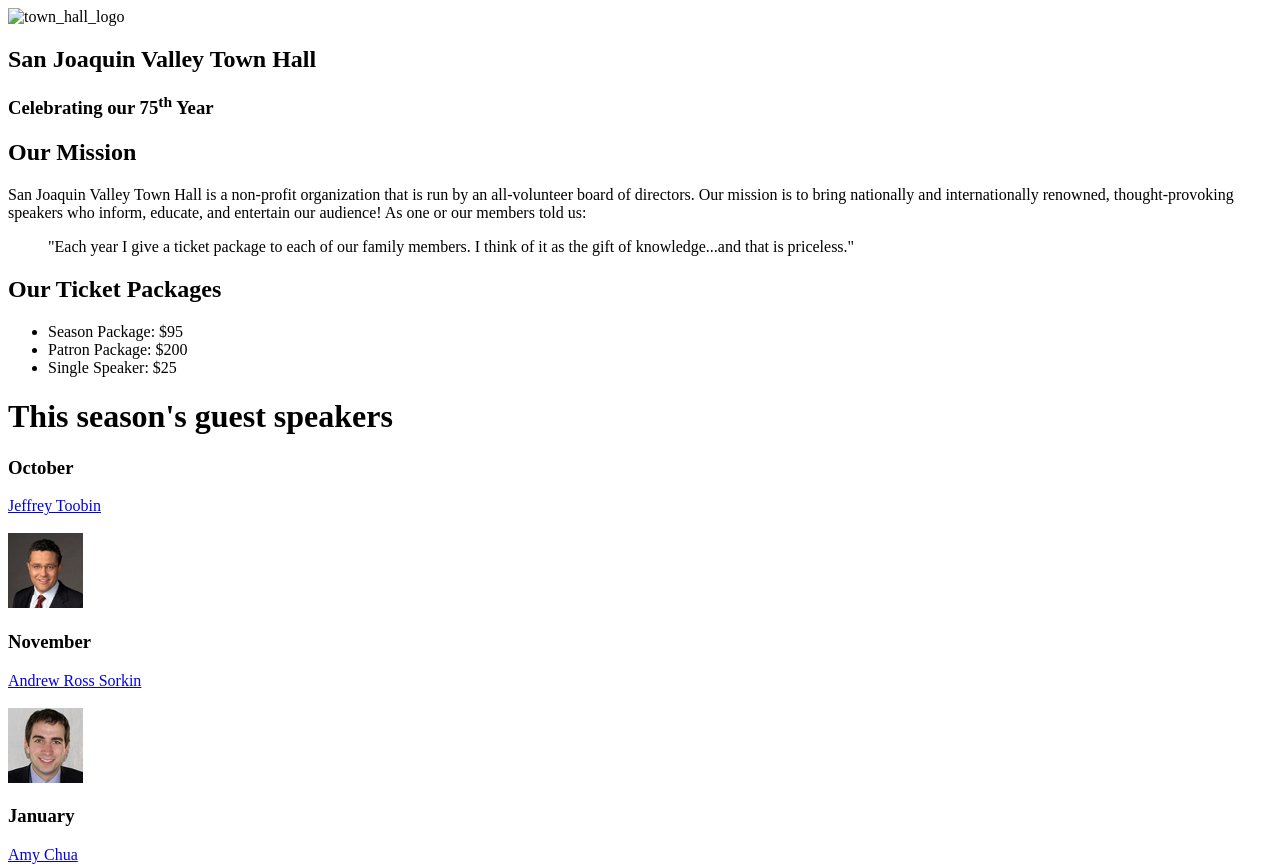
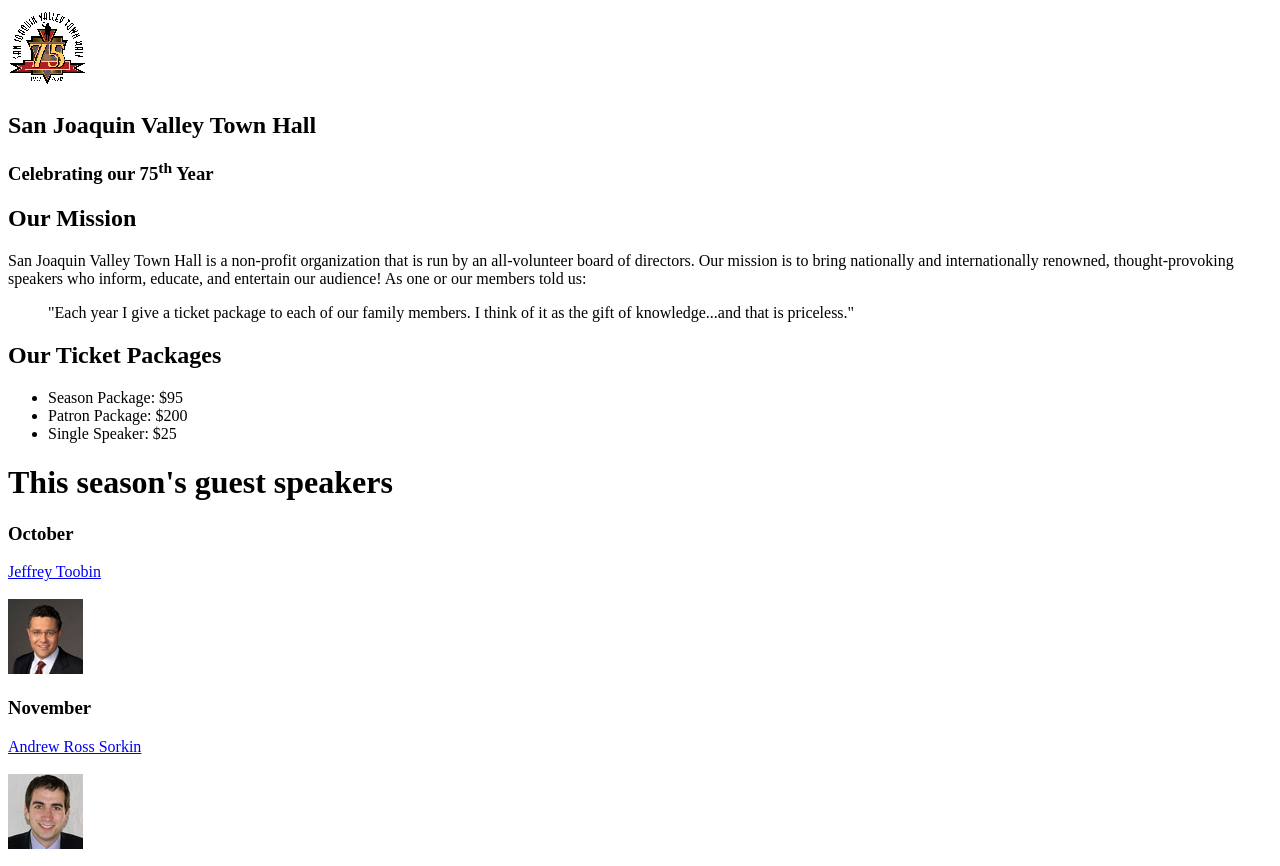
Before and after one commit to kp567/A08, a plain HTML site: page A08/index.html in a window 1280 px wide. Shown: the top 866 px of the page. Drawn offline with Linux system fonts and the light colour scheme; the site is published under a folder, as on GitHub Pages, so addresses that start at the root find nothing.

Commit message:
Fixed logo rendering error

```diff
--- a/A08/index.html
+++ b/A08/index.html
@@ -9,7 +9,7 @@
 
 <body>
 	<header>
-	<img alt="town_hall_logo" src = "/images/town_hall_logo.gif" height="80" width="80">
+	<img alt="town_hall_logo" src = "images/town_hall_logo.gif" height="80" width="80">
 	<h2>San Joaquin Valley Town Hall</h2>
 	<h3>Celebrating our 75<sup>th</sup> Year</h3>
 	</header>
```
